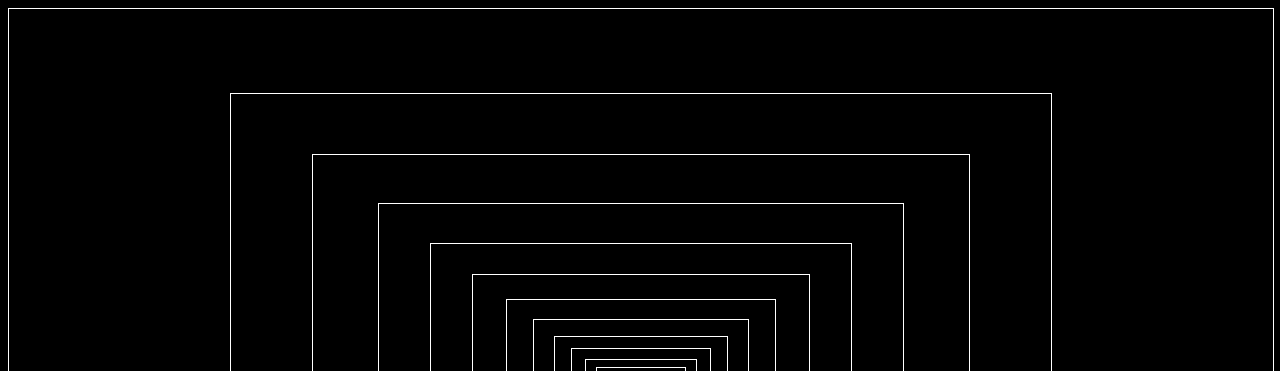
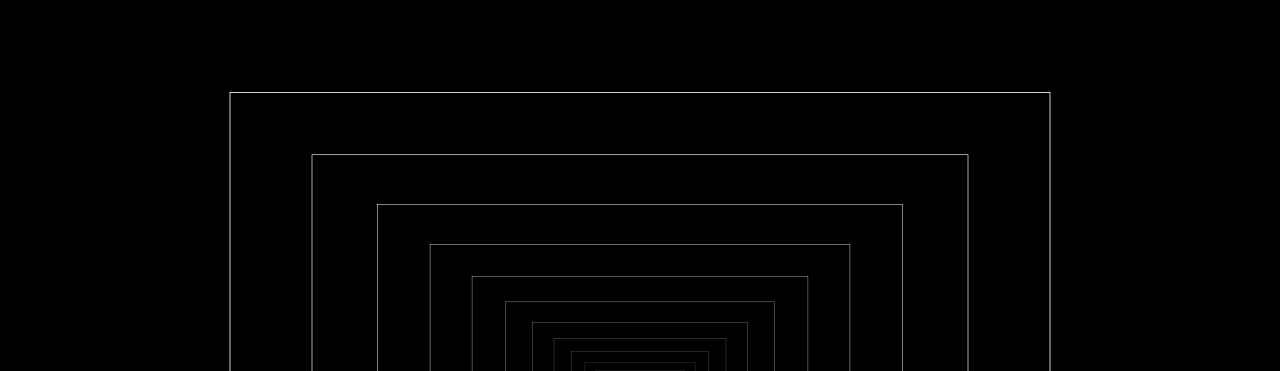
Before and after one commit to cooperbrislain/recursion, a website: page index.html in a window 1280 px wide. Shown: the top 371 px of the page. Drawn offline with Linux system fonts and the light colour scheme.

Commit message:
there we go, uses css style

```diff
--- a/script.js
+++ b/script.js
@@ -1,12 +1,13 @@
 window.onload = () => {
-    document.getElementById('container').innerHTML = recurse_poster(1024, 768);
+    document.getElementById('container').innerHTML = recurse_poster(80, 1024, 25);
 }
 
-function recurse_poster(x, y, factor= 0.8, small=25) {
-    let [x_, y_, fontsize] = [x*factor, y*factor, factor*100];
-    const inner = x_<=small||y_<=small? '' : recurse_poster(x_, y_, factor);
+function recurse_poster(factor=80, x=1024, small=25) {
+    console.log(x*(factor/100));
+    if (x*(factor/100) <= small) return '';
+    const inner = recurse_poster(factor, x*(factor/100), small);
     return `
-        <div class="poster" style="width: ${x_}; height: ${y_}; font-size: ${fontsize}%">
+        <div class="poster" style=" transform: scale(${factor/100}, ${factor/100})">
             <div class="inner">
                 ${inner}
             </div>
--- a/styles.css
+++ b/styles.css
@@ -5,7 +5,6 @@ body {
 
 #container {
     display: flex;
-    border: 1px solid white;
     justify-content: center;
     align-items: center;
     height: 100%;
@@ -17,13 +16,14 @@ body {
     border: 1px solid white;
     margin: auto auto;
     text-align: center;
+    height: 768px;
+    width: 1024px;
 }
 
 .inner {
     display: flex;
     justify-content: center;
     align-items: center;
-    min-height: 100%;
     overflow: hidden;
 }
 
```
